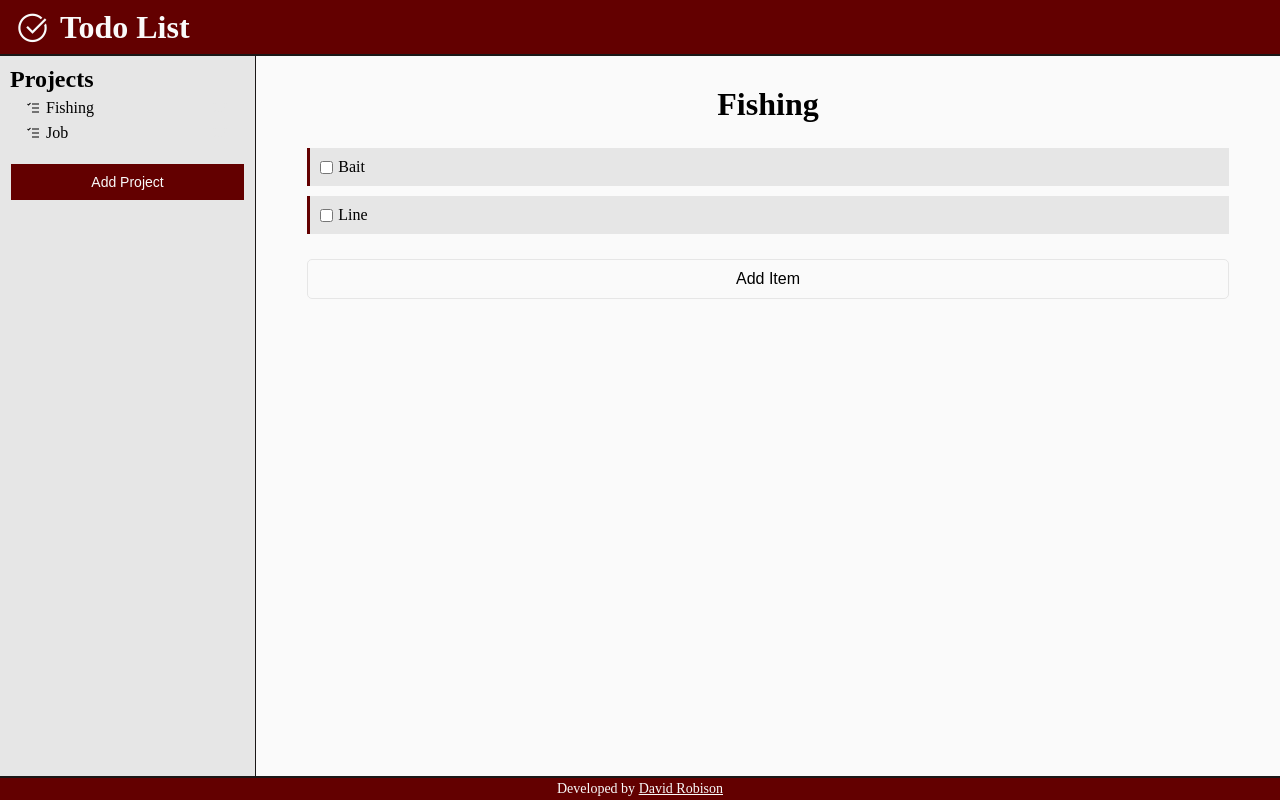
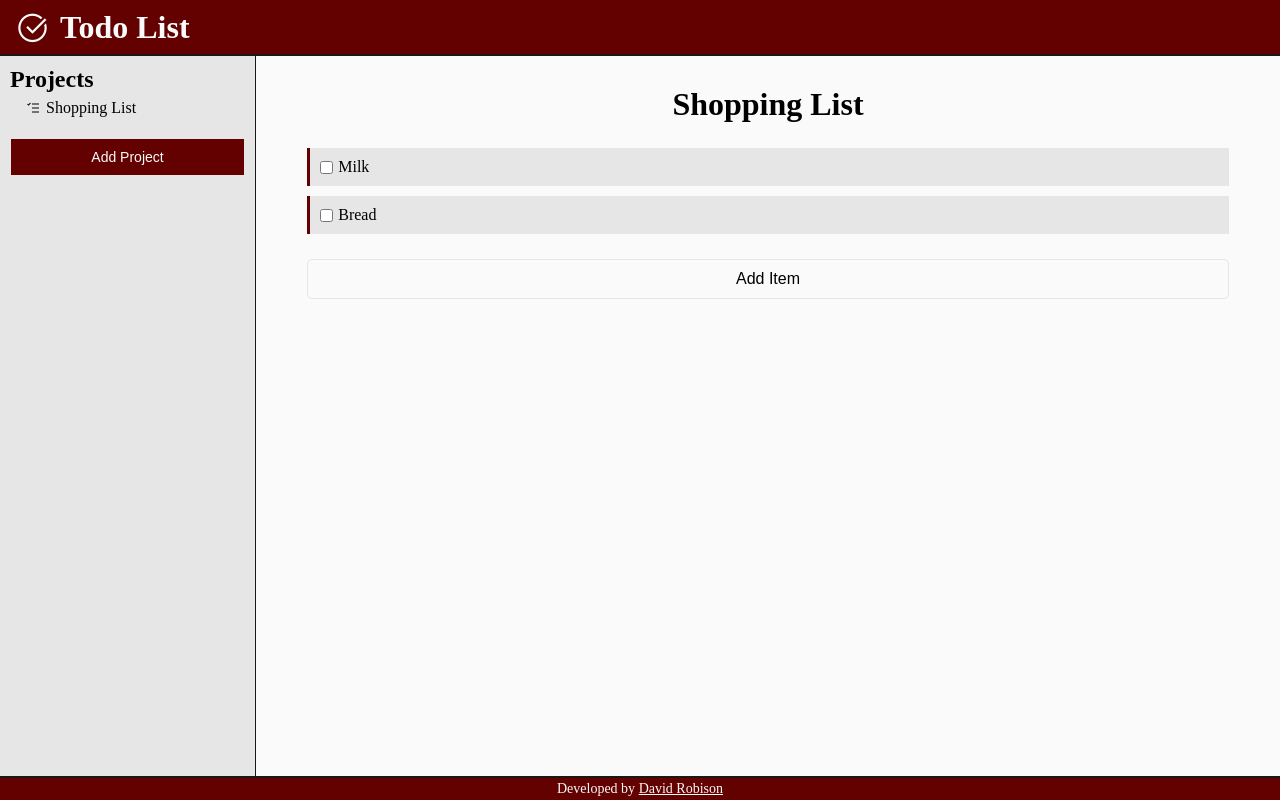
Before and after one commit to robisonwebdev/todo-react, a React (Create React App) app: page / in a window 1280 px wide. Built offline with nearby package versions, Linux system fonts and the light colour scheme.

Commit message:
Changed temp projects

```diff
--- a/src/components/Main.js
+++ b/src/components/Main.js
@@ -6,39 +6,20 @@ import '../styles/Main.css';
 const Main = () => {
     const [projects, setProjects] = useState([
         {
-          title: 'Fishing',
+          title: 'Shopping List',
           items: [
               {
-                  name: 'Bait',
+                  name: 'Milk',
                   checked: false
               },
               {
-                  name: 'Line',
+                  name: 'Bread',
                   checked: false
               }
           ],
           id: 147
-        },
-        {
-          title: 'Job',
-          items: [
-              {
-                  name: 'Hours',
-                  checked: false
-              },
-              {
-                  name: 'Pay',
-                  checked: false
-              },
-              {
-                  name: 'Years',
-                  checked: false
-              }
-          ],
-          id: 159
         }
     ]);
-
     const [currentProject, setCurrentProject] = useState(projects[0]);
     const [currentID, setCurrentID] = useState(projects[0].id)
 
```
